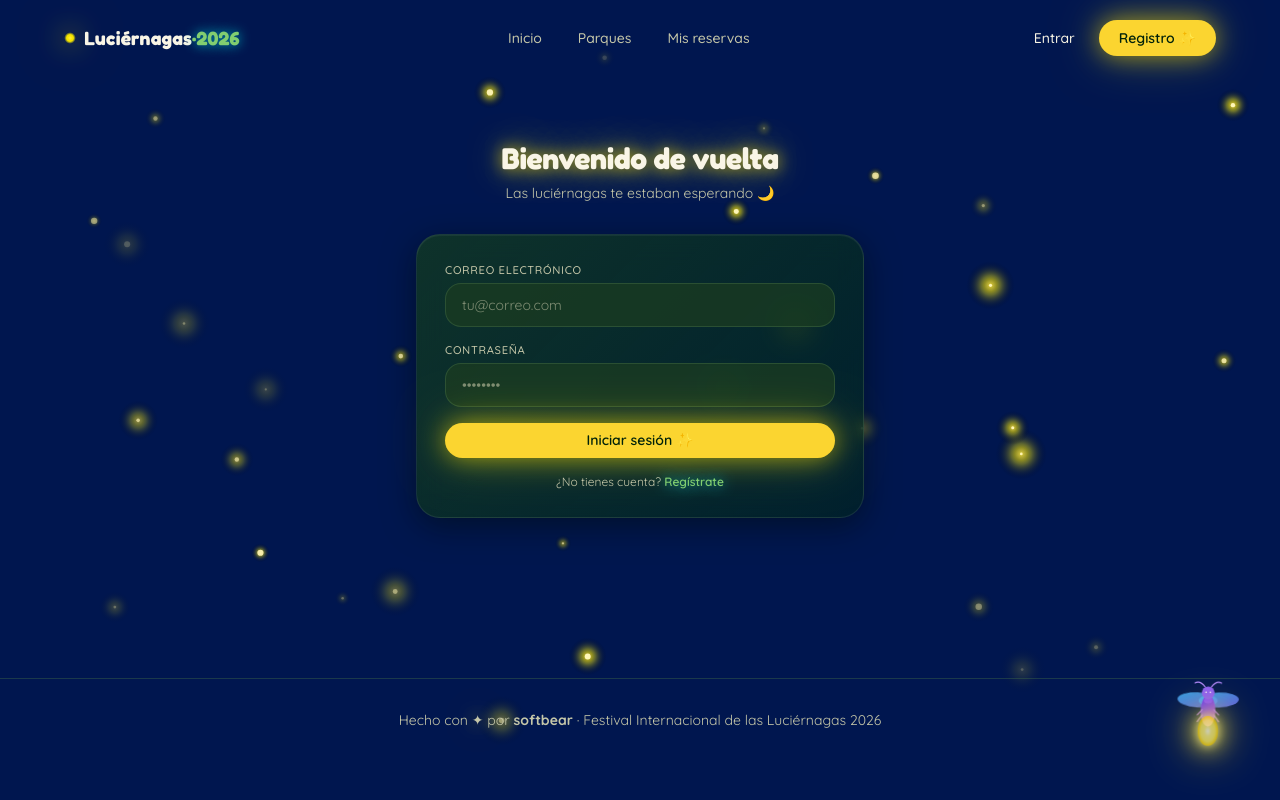
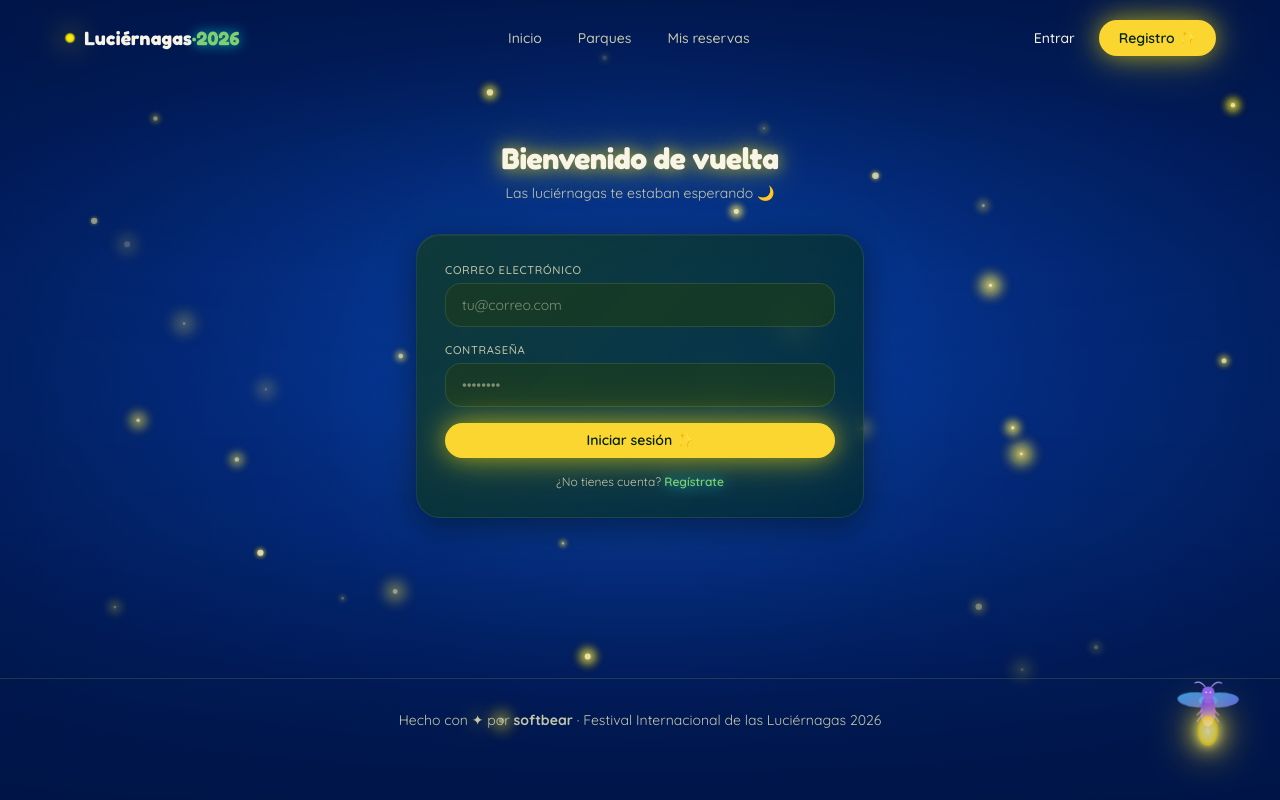
Before and after one commit to Sinnombre0/ProyectoSoft---Quetzalc-atl, a Django app: page /login/ in a window 1280 px wide. Run offline with Django 5.2, Linux system fonts and the light colour scheme.

Commit message:
Mejora visual de la pagina principal

```diff
--- a/Sotfbear/softbearApp/static/css/login.css
+++ b/Sotfbear/softbearApp/static/css/login.css
@@ -1,9 +1,4 @@
 body {
-    margin: 0;
-    padding: 0;
-    overflow: hidden; /* Evita scrollbars */
-    position: relative;
-    height: 100vh;
     font-family: Poppins, sans-serif;
 }
 
--- a/Sotfbear/softbearApp/static/css/luciernagas.css
+++ b/Sotfbear/softbearApp/static/css/luciernagas.css
@@ -67,12 +67,67 @@
 *, *::before, *::after { box-sizing: border-box; margin: 0; padding: 0; }
 
 html, body {
+
+  min-height: 100vh;
+
+  overflow-x: hidden;
+
+  color: var(--foreground);
+
   font-family: var(--font-body);
-  background: var(--gradient-night);
-  background-attachment: fixed;
-  color: var(--foreground);
-  min-height: 100vh;
-  overflow-x: hidden;
+
+  background:
+
+  /* OSCURIDAD SUPERIOR FUERTE */
+  linear-gradient(
+    to bottom,
+    rgba(0,0,0,0.92) 0%,
+    rgba(0,0,0,0.72) 10%,
+    rgba(0,0,0,0.38) 22%,
+    rgba(0,0,0,0.10) 34%,
+    transparent 46%
+  ),
+
+  /* OSCURIDAD INFERIOR FUERTE */
+  linear-gradient(
+    to top,
+    rgba(0,0,0,0.96) 0%,
+    rgba(0,0,0,0.78) 10%,
+    rgba(0,0,0,0.42) 22%,
+    rgba(0,0,0,0.12) 34%,
+    transparent 48%
+  ),
+
+  /* VIÑETA LATERAL */
+  radial-gradient(
+    circle at center,
+    transparent 38%,
+    rgba(0,0,0,0.18) 72%,
+    rgba(0,0,0,0.45) 100%
+  ),
+
+  /* GLOW CENTRAL MÁS SUAVE */
+  radial-gradient(
+    circle at center,
+    rgba(70,120,255,0.10) 0%,
+    transparent 42%
+  ),
+
+  /* FONDO BASE */
+  radial-gradient(
+    ellipse at top,
+    #08338d 0%,
+    #05266d 30%,
+    #03194c 58%,
+    #010b22 100%
+  );
+
+  background-blend-mode:
+  multiply,
+  multiply,
+  normal,
+  screen,
+  normal;
 }
 
 h1, h2, h3, h4 {
@@ -359,6 +414,8 @@ img { max-width: 100%; display: block; }
   display: grid;
   gap: 2.5rem;
   align-items: center;
+  position: relative;
+  z-index: 2;
 }
 @media (min-width: 48rem) {
   .hero-grid { grid-template-columns: 1fr 1fr; }
@@ -894,3 +951,17 @@ img { max-width: 100%; display: block; }
   transition: color 0.15s;
 }
 .modal-close:hover { color: var(--foreground); }
+
+.site-main {
+
+  position: relative;
+
+  z-index: 2;
+}
+
+.firefly-bg {
+
+  opacity: 0.9;
+
+  mix-blend-mode: screen;
+}
--- a/Sotfbear/softbearApp/static/css/pagina_inicio.css
+++ b/Sotfbear/softbearApp/static/css/pagina_inicio.css
@@ -1,9 +1,5 @@
-/* Barra de navegación  para agregar el login*/
 body {
-    margin: 0;
-    padding: 0;
     font-family: Poppins, sans-serif;
-    background-color: #063a88;
 }
 
 /* ========== Barra de Navegación ========== */
```
